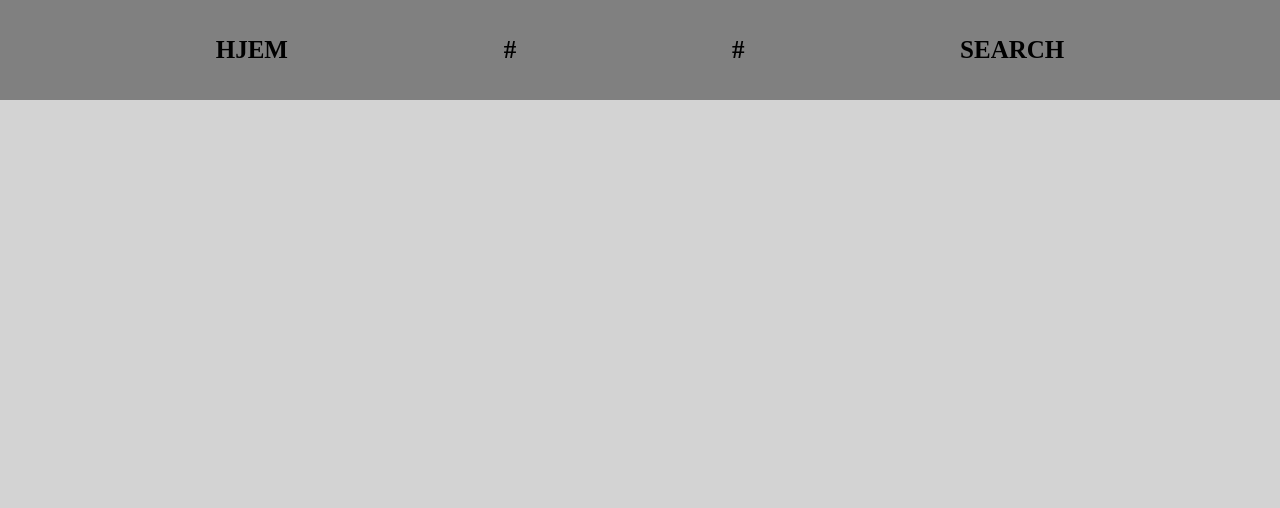
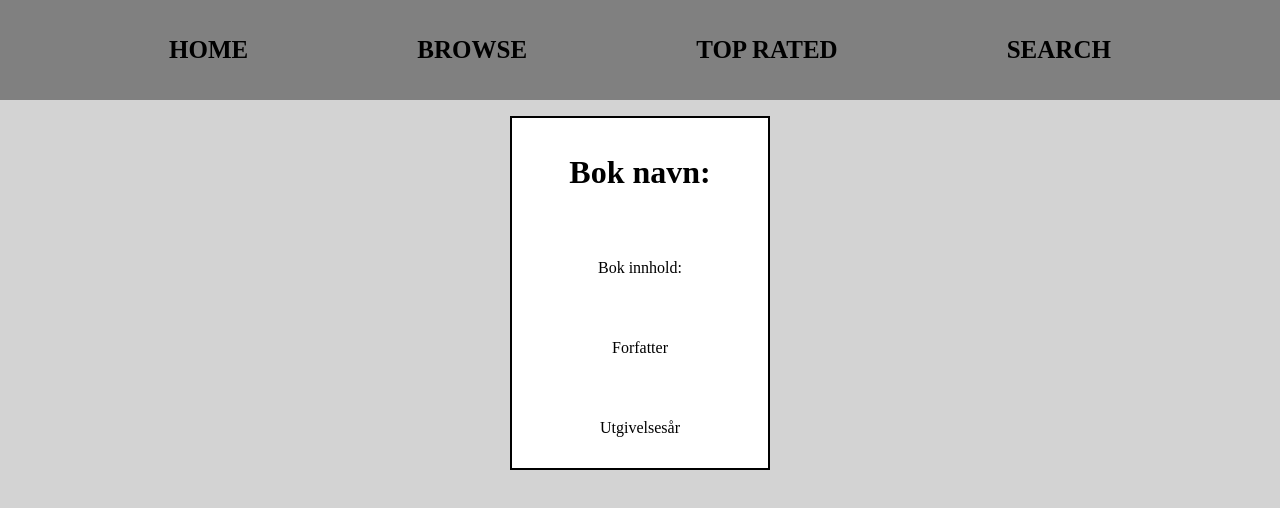
Before and after one commit to TordWestby/uin23ak4_booksearch_Westby, a React (Vite) app in the folder my-app/: page / in a window 1280 px wide. Shown: the top 508 px of the page. Built offline with nearby package versions, Linux system fonts and the light colour scheme.

Commit message:
Større Endringer i struktur
Nesten fått til routing fortsatt et stykke og gå derimot... Jobbes videre med for tiden trenger å få på plass hvorfor den ikke vil bytte side men heller vise innholdet dobbelt opp!

```diff
--- a/my-app/package.json
+++ b/my-app/package.json
@@ -11,7 +11,8 @@
   },
   "dependencies": {
     "react": "^18.2.0",
-    "react-dom": "^18.2.0"
+    "react-dom": "^18.2.0",
+    "react-router-dom": "^6.22.3"
   },
   "devDependencies": {
     "@types/react": "^18.2.66",
--- a/my-app/src/App.jsx
+++ b/my-app/src/App.jsx
@@ -6,7 +6,6 @@ import Layout from './components/layout.jsx';
 function App() {
   return (
     <Layout />
-
   )
 }
 
--- /dev/null
+++ b/my-app/src/components/content.jsx
@@ -0,0 +1,18 @@
+import react from 'react';
+import { useState } from 'react';
+
+function Content() {
+    return (
+        <div className='main-content'>
+            <div className='boxes'>
+                <h1>Bok navn:</h1>
+                <p>Bok innhold:</p>
+                <p>Forfatter</p>
+                <p>Utgivelsesår</p>
+            </div>
+        </div>
+    )
+}
+
+
+export default Content
--- a/my-app/src/components/layout.jsx
+++ b/my-app/src/components/layout.jsx
@@ -2,11 +2,16 @@ import { useState } from 'react';
 import React from 'react';
 import Navbar from './navbar';
 import '../style.css';
+import Content from './content';
+import Search from '../pages/search';
 
 function Layout() {
     return(
+        <>
         <Navbar />
-    )
+        <Content />
+        </>
+        )
 }
 
 export default Layout
--- a/my-app/src/components/navbar.jsx
+++ b/my-app/src/components/navbar.jsx
@@ -1,17 +1,27 @@
-import { useState } from 'react';
 import React from 'react';
+import { BrowserRouter as Router, Routes, Route } from 'react-router-dom';
+import Search from '../pages/search';
+import Home from '../pages/home';
 
 function Navbar() {
     return (
+        <>
+        <Router>
+            <Routes>
+                <Route path='/' element={<Home />} />
+                <Route path='/search' element={<Search />} />
+            </Routes>
+        </Router>
         <ul>
             <li>
-                <a href="#">Hjem</a>
-                <a href="#">#</a>
-                <a href="#">#</a>
-                <a href="#">Search</a>
+                <a href="/">Home</a>
+                <a href="#">Browse</a>
+                <a href="#">Top Rated</a>
+                <a href="/Search">Search</a>
             </li>
         </ul>
+        </>
     )
 }
 
-export default Navbar
+export default Navbar;
--- a/my-app/src/components/search.jsx
+++ /dev/null
@@ -1,2 +0,0 @@
-import { useState } from 'react';
-import React from 'react';
--- /dev/null
+++ b/my-app/src/pages/home.jsx
@@ -0,0 +1,7 @@
+import React from "react"
+
+const Home = () => {
+    <h1>Hello!</h1>
+}
+
+export default Home
--- /dev/null
+++ b/my-app/src/pages/search.jsx
@@ -0,0 +1,12 @@
+import React from 'react';
+
+const Search = () => {
+    return (
+        <div className='search-site'>
+            <h1>Her kan Du søke</h1>
+            <input type="text" placeholder='Search...'/>
+        </div>
+    )
+}
+
+export default Search
--- a/my-app/src/style.css
+++ b/my-app/src/style.css
@@ -39,3 +39,30 @@ ul li a:hover {
     color: white;
     font-weight: bolder;
 }
+
+.main-content {
+    width: 100%;
+    height: 100%;
+    padding: 0;
+    margin: 0;
+    display: flex;
+    justify-content: center;
+    align-items: center;
+    flex-direction: column;
+}
+
+.main-content .boxes {
+    margin: 1rem;
+    width: 20%;
+    height: 350px;
+    border: 2px solid black;
+    background-color: white;
+    display: flex;
+    flex-direction: column;
+    align-items: center;
+    justify-content: space-around;
+}
+
+.search-site {
+    color: white;
+}
```
Also changed, not shown: 1 other file (tests, documents, lock files or other folders).
